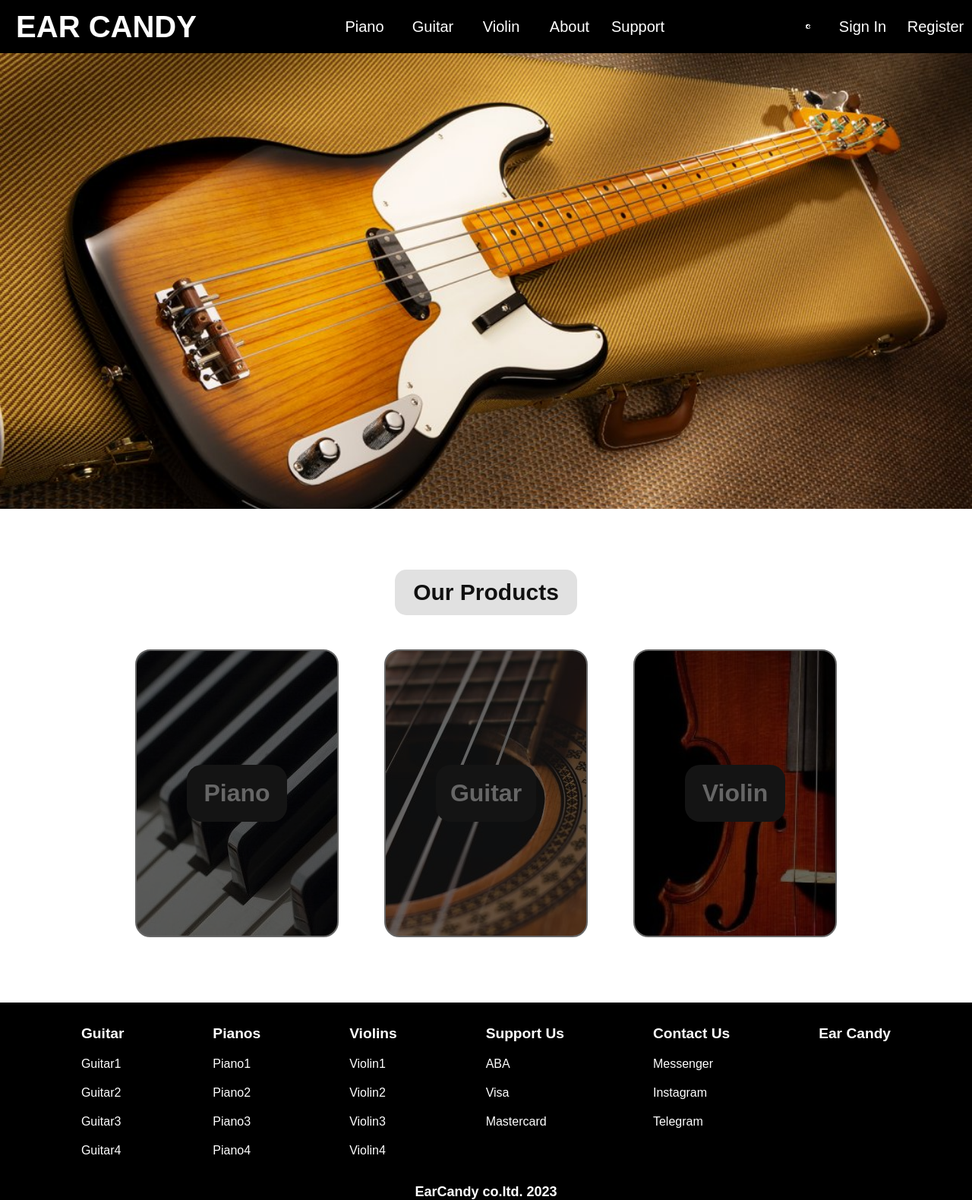
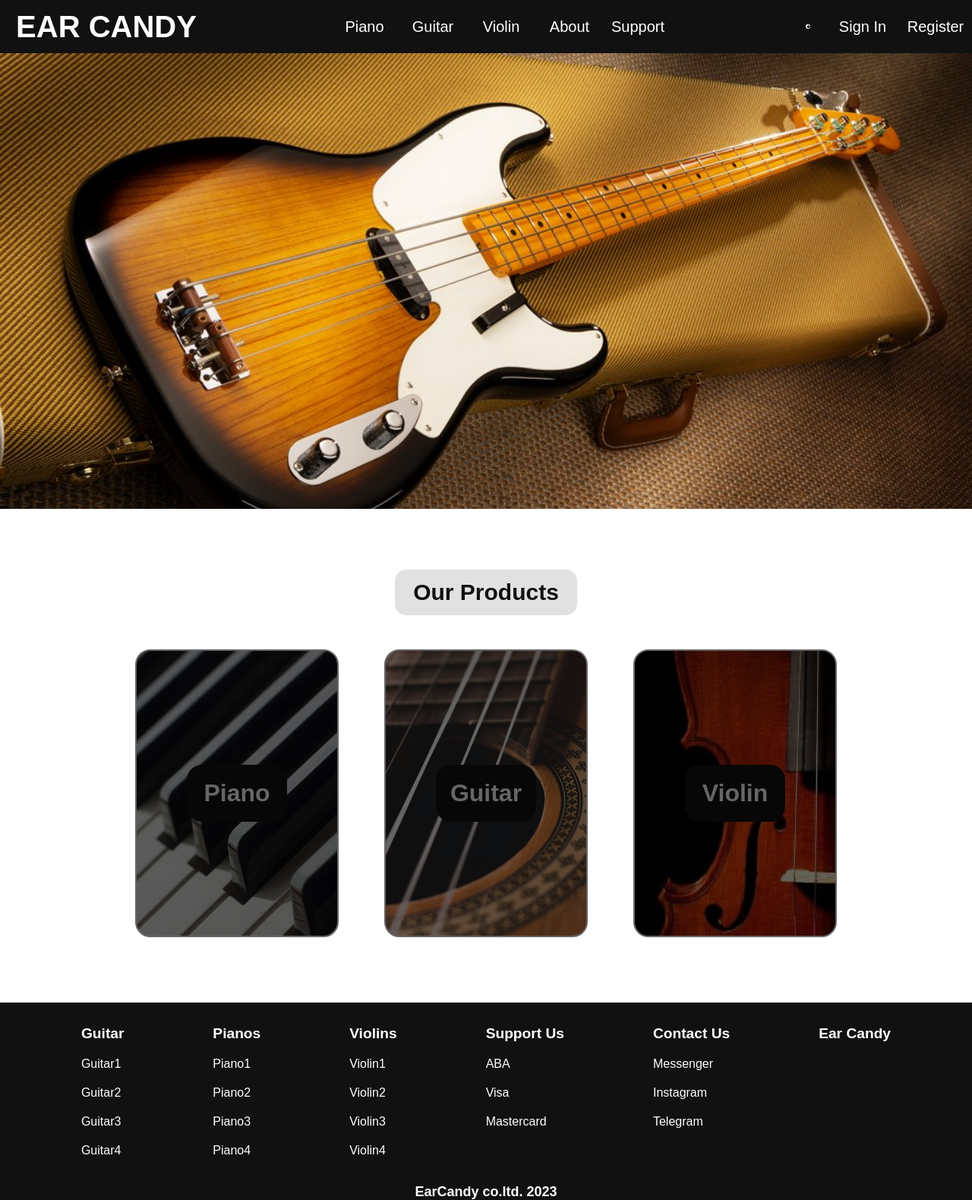
Before and after one commit to TongHeang1202/cs128_final, a PHP site: page / in a window 1280 px wide. Shown: the whole page at 76% size. Run offline with PHP 8.4, Linux system fonts and the light colour scheme.

Commit message:
change black color

```diff
--- a/css/footer.css
+++ b/css/footer.css
@@ -2,7 +2,7 @@
     width: 100%;
     margin-top: 50px;
     height: auto;
-    background-color: black;
+    background-color: #111;
     font-family: Arial, Helvetica, sans-serif;
 }
 .footer-container{
--- a/css/master.css
+++ b/css/master.css
@@ -76,7 +76,7 @@
 
 .product-showcase:hover {
     top: -10px;
-    border: 2px solid #000;
+    border: 2px solid #111;
     cursor: pointer;
     filter: brightness(100%);
 }
@@ -89,7 +89,7 @@
     height: 20%;
     margin: 0;
     color: #fff;
-    background-color: #333;
+    background-color: #111;
     border-radius: 20px;
 }
 
--- a/css/nav.css
+++ b/css/nav.css
@@ -7,7 +7,7 @@
     height: 70px;
     top: 0px;
     font-family: Arial, Helvetica, sans-serif;
-    background-color: black;
+    background-color: #111;
 }
 
 .topnav a {
```
